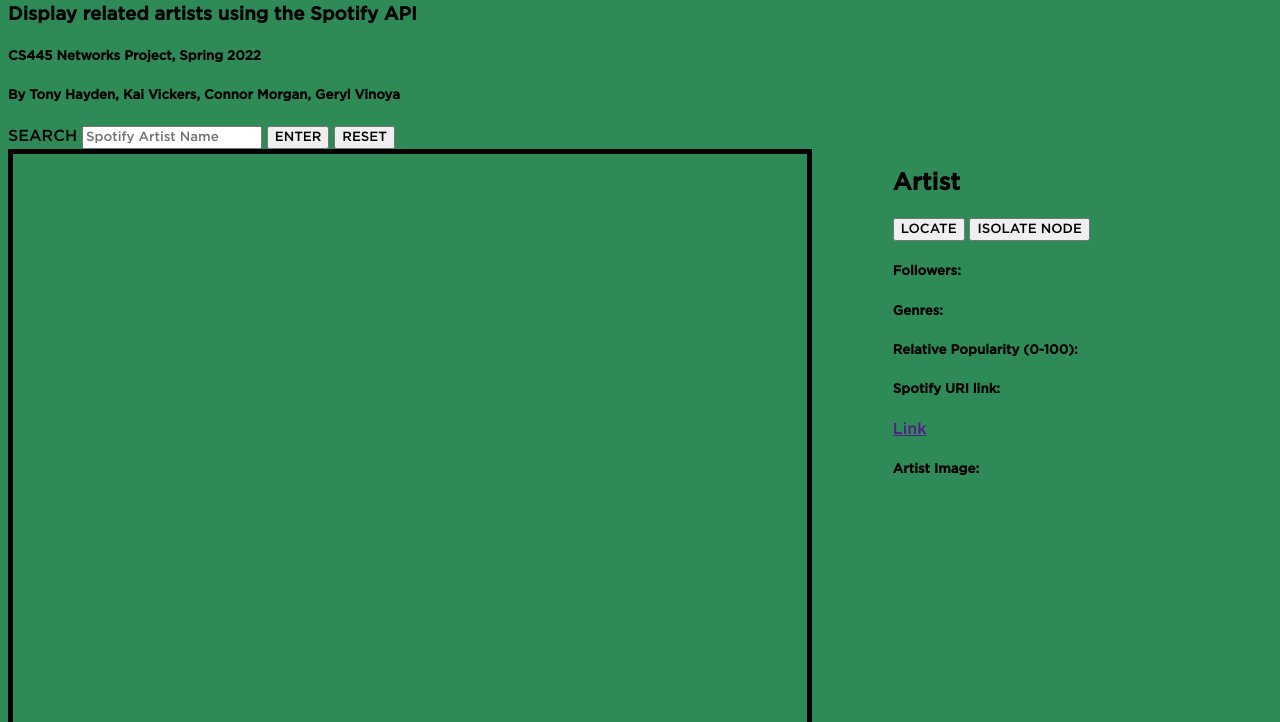
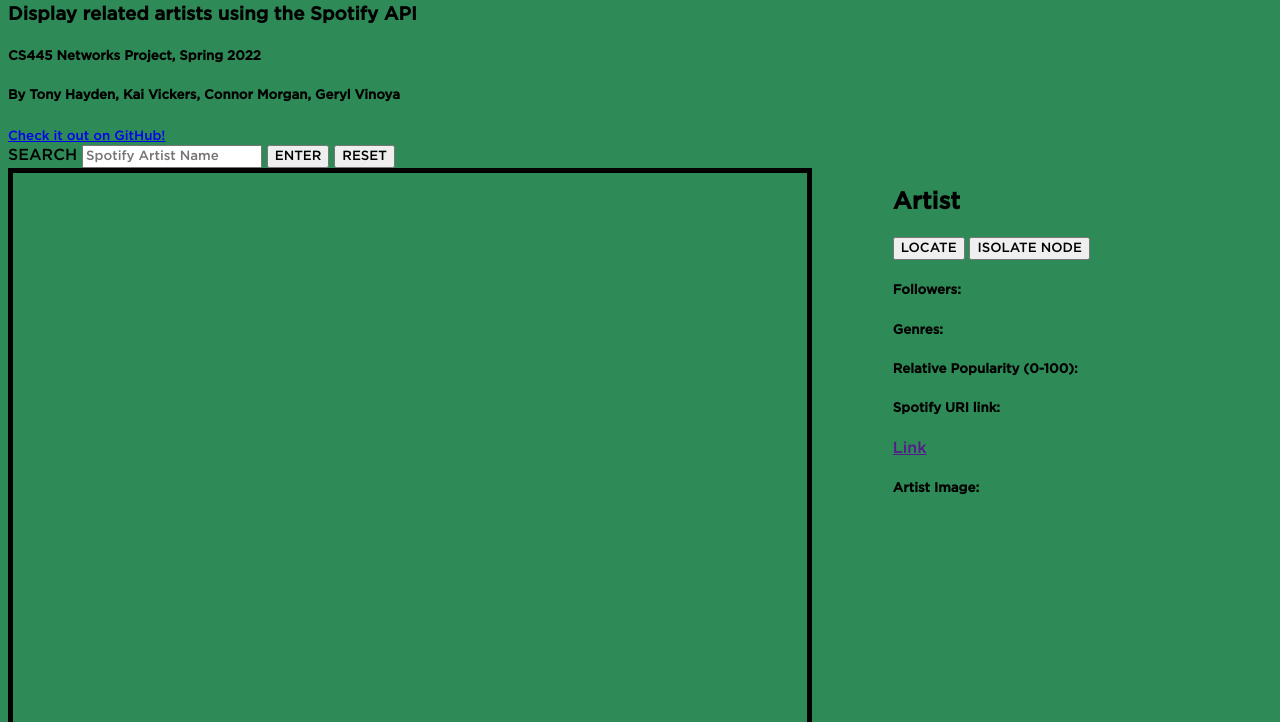
Before and after one commit to haydena23/haydena23.github.io, a website: page index.html in a window 1280 px wide. Shown: the part 78-800 px from the top of the page. Drawn offline with nearby package versions, Linux system fonts and the light colour scheme; a script that the page names is missing.

Commit message:
Added link to GitHub page

```diff
--- a/index.html
+++ b/index.html
@@ -17,6 +17,7 @@
     <h3>Display related artists using the Spotify API</h3>
     <h5>CS445 Networks Project, Spring 2022</h5>
     <h5>By Tony Hayden, Kai Vickers, Connor Morgan, Geryl Vinoya</h5>
+    <a href="https://github.com/haydena23/haydena23.github.io" style='font-size: smaller;'>Check it out on GitHub!</a>
     <form>
       <label for="search">SEARCH</label>
       <input type="text" id="searchField" placeholder="Spotify Artist Name"/>
```
